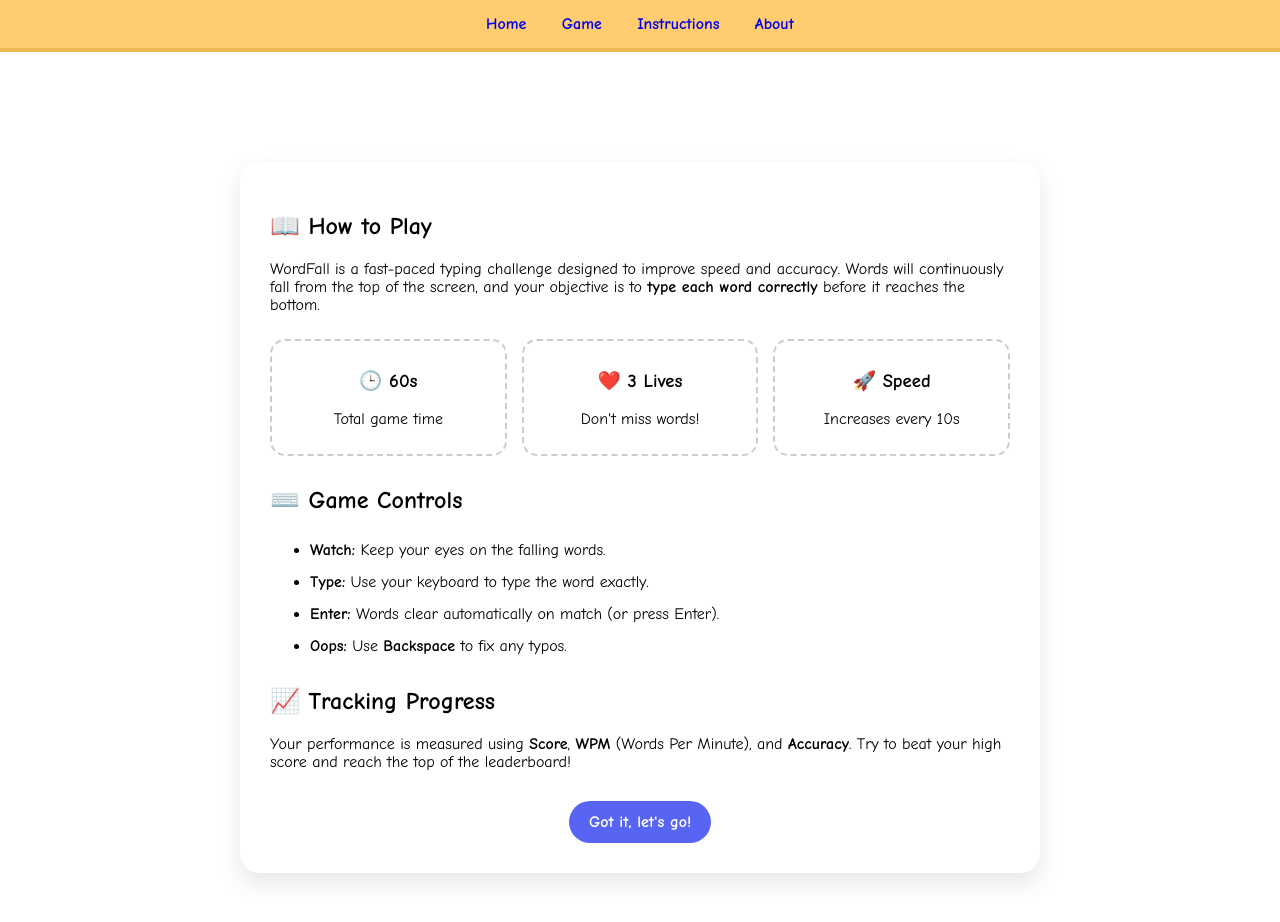
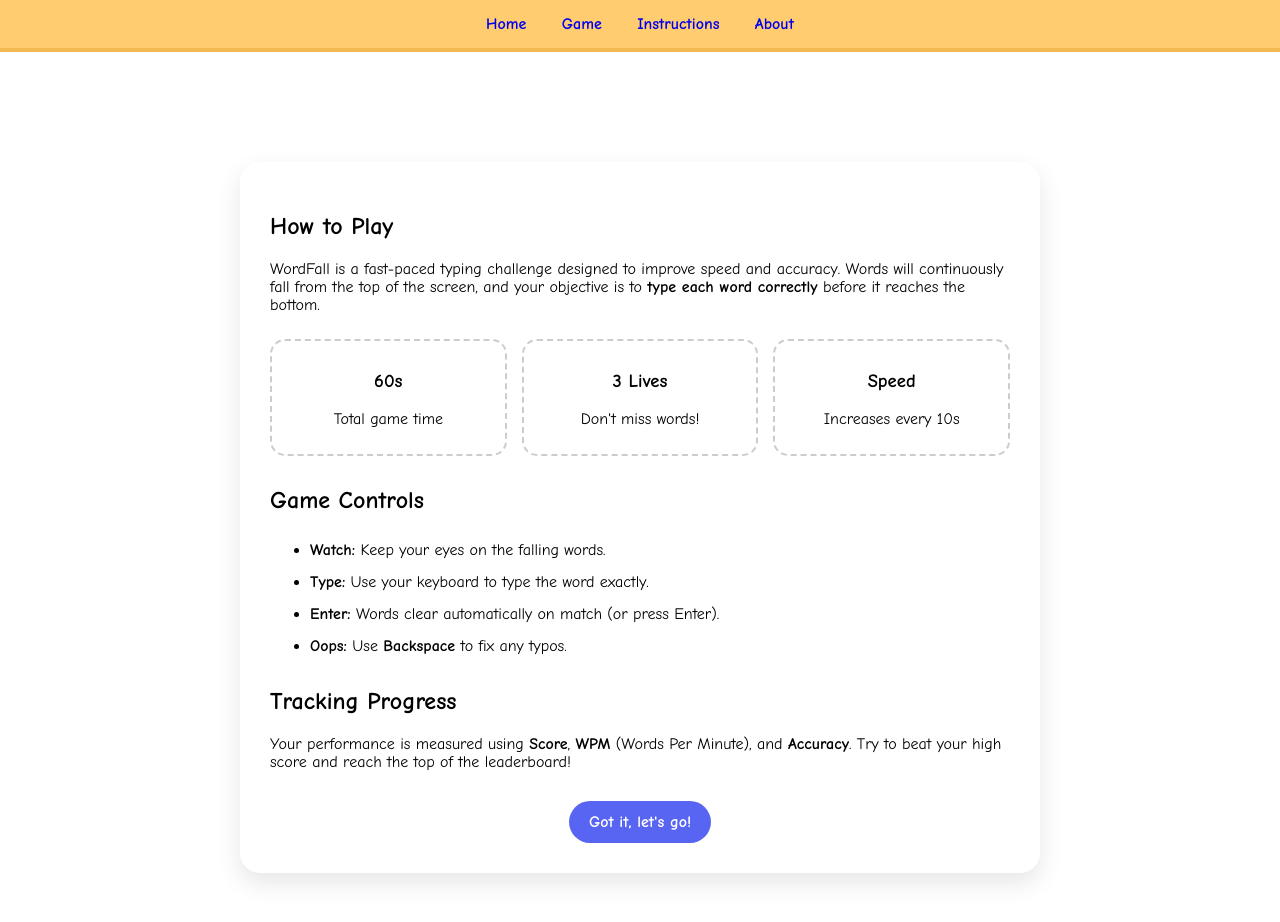
Before and after one commit to phyozawaung005/SET08801-2025-6-TR2-001---Web-Technologies, a plain HTML site: page instructions.html in a window 1280 px wide. Drawn offline with Linux system fonts and the light colour scheme; a web font is replaced by a local one.

```diff
--- a/instructions.html
+++ b/instructions.html
@@ -21,7 +21,7 @@
     <!-- ===== INSTRUCTIONS CARD ===== -->
     <main class="container">
         <article class="about-card">
-            <h1>📖 How to Play</h1>
+            <h1> How to Play</h1>
 
             <section class="about-section">
                 <p>
@@ -34,21 +34,21 @@
             <!-- Quick Steps Grid -->
             <section class="contact-row" style="justify-content: center; text-align: center; margin-bottom: 30px;">
                 <div style="flex: 1; min-width: 150px; padding: 10px; border: 2px dashed #ccc; border-radius: 15px;">
-                    <h3>🕒 60s</h3>
+                    <h3> 60s</h3>
                     <p>Total game time</p>
                 </div>
                 <div style="flex: 1; min-width: 150px; padding: 10px; border: 2px dashed #ccc; border-radius: 15px;">
-                    <h3>❤️ 3 Lives</h3>
+                    <h3> 3 Lives</h3>
                     <p>Don't miss words!</p>
                 </div>
                 <div style="flex: 1; min-width: 150px; padding: 10px; border: 2px dashed #ccc; border-radius: 15px;">
-                    <h3>🚀 Speed</h3>
+                    <h3> Speed</h3>
                     <p>Increases every 10s</p>
                 </div>
             </section>
 
             <section class="about-section">
-                <h2>⌨️ Game Controls</h2>
+                <h2> Game Controls</h2>
                 <ul style="line-height: 2;">
                     <li><strong>Watch:</strong> Keep your eyes on the falling words.</li>
                     <li><strong>Type:</strong> Use your keyboard to type the word exactly.</li>
@@ -58,7 +58,7 @@
             </section>
 
             <section class="about-section">
-                <h2>📈 Tracking Progress</h2>
+                <h2> Tracking Progress</h2>
                 <p>
                     Your performance is measured using <strong>Score</strong>, <strong>WPM</strong> (Words Per Minute),
                     and <strong>Accuracy</strong>. Try to beat your high score and reach the top of the leaderboard!
```
Also changed, not shown: game.html (+3 -3 lines), index.html (+4 -4 lines).
